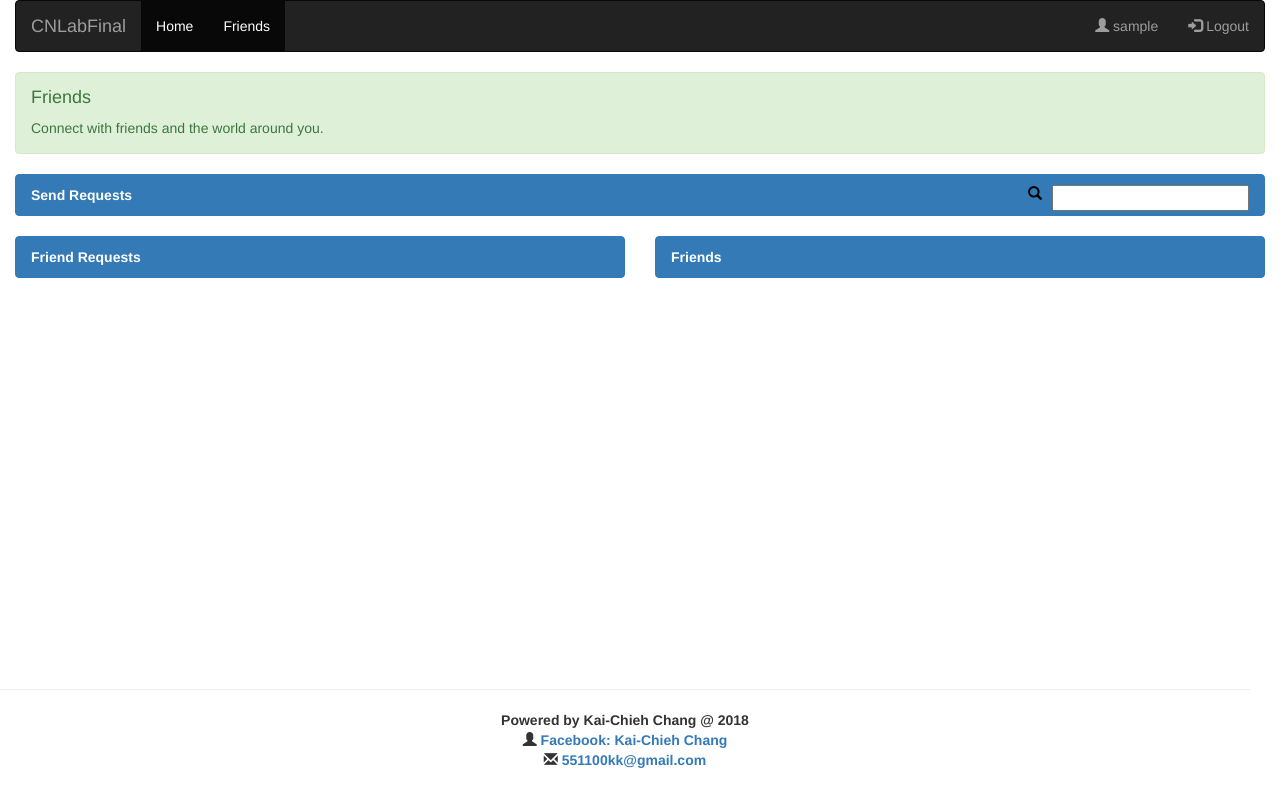
After one commit to 551100kk/CNLabFinal, a Flask app: page /friend in a window 1280 px wide. The commit adds this page. Run offline with Flask 2, Linux system fonts and the light colour scheme; the visitor is signed in with stand-in values (Sample User, id 1); data that the repository does not hold is empty; some libraries are stand-ins or nearby versions.

Commit message:
Add the friend function
You can add new firend in /friend now.
Do some code refactors.
Prevent using %s in sql command for security.

```diff
--- a/server/server.py
+++ b/server/server.py
@@ -1,21 +1,141 @@
-from flask import Flask, render_template, session, redirect, url_for, escape, request, jsonify
-
+import datetime
 import os
-import send_email
 import sqlite3
 import random
 import re
+import time as Time
+
+from flask import Flask, render_template, session, redirect, request, jsonify
+
+import send_email
 
 app = Flask(__name__)
 
-code_mapping = dict()
+CODE_MAP = dict()
 ID_REG = r"^[a-z][0-9]{8}$"
+INIT_POINT = 1000
+INIT_COIN = 100
+
+class Friend:
+    def __init__(self, user, time):
+        self.user = user
+        self.time = time
+
+def get_time_str(time):
+    value = datetime.datetime.fromtimestamp(time)
+    return value.strftime('%Y-%m-%d %H:%M:%S')
+
+
+######################### request function #########################
 
 @app.route("/")
-def hello():
+def main_page():
     if 'username' not in session:
         return redirect('/login?type=0')
     return render_template('main.html', user=session['username'])
+
+@app.route("/friend")
+def friend_page():
+    if 'username' not in session:
+        return redirect('/login?type=0')
+
+    pending = []
+    askme = []
+    myfriends = []
+
+    conn = sqlite3.connect('data.db')
+    cur = conn.cursor()
+    cur.execute('SELECT user2, time FROM friend_request WHERE user1 = ?', [session['username']])
+    for row in cur.fetchall():
+        pending.append(Friend(row[0], get_time_str(row[1])))
+    cur.execute('SELECT user1, time FROM friend_request WHERE user2 = ?', [session['username']])
+    for row in cur.fetchall():
+        askme.append(Friend(row[0], get_time_str(row[1])))
+    cur.execute('SELECT user2, time FROM friend WHERE user1 = ?', [session['username']])
+    for row in cur.fetchall():
+        myfriends.append(Friend(row[0], get_time_str(row[1])))
+    conn.close()
+
+    return render_template('friend.html', user=session['username'], pending=pending,
+                           askme=askme, myfriends=myfriends)
+
+@app.route("/friend_request", methods=['POST'])
+def friend_request():
+    """
+    Send a new friend request to a user, this function will do some check first.
+    If they are not firend now and each user do not have the pending request to each other,
+    this function will add a new record to the database.
+    """
+    user1 = session['username']
+    user2 = request.form['username']
+    now_time = Time.time()
+    if not re.search(ID_REG, user2) and user2 != 'admin':
+        return jsonify(res=-4)
+    # check friend
+    conn = sqlite3.connect('data.db')
+    cur = conn.cursor()
+    cur.execute('SELECT * FROM friend WHERE user1 = ? AND user2 = ?', [user1, user2])
+    if cur.fetchall() or user1 == user2:
+        conn.close()
+        return jsonify(res=-1)
+    cur.execute('SELECT * FROM friend_request WHERE user1 = ? AND user2 = ?', [user1, user2])
+    if cur.fetchall():
+        conn.close()
+        return jsonify(res=-2)
+    cur.execute('SELECT * FROM friend_request WHERE user1 = ? AND user2 = ?', [user2, user1])
+    if cur.fetchall():
+        conn.close()
+        return jsonify(res=-3)
+    cur.execute('SELECT * FROM user_login WHERE username = ?', [user2])
+    if not cur.fetchall():
+        conn.close()
+        return jsonify(res=-4)
+    cur.execute('INSERT INTO friend_request VALUES (?, ?, ?)', [user1, user2, now_time])
+    conn.commit()
+    conn.close()
+    return jsonify(res=0)
+
+@app.route("/friend_update", methods=['POST'])
+def friend_update():
+    """
+    Request:
+    0:  confirm a friend request
+    1:  delete a friend request
+    2:  cancel an add-friend request
+    3:  delete a friend
+    """
+    user1 = session['username']
+    user2 = request.form['username']
+    request_type = request.form['request_type']
+    now_time = Time.time()
+
+    if request_type not in ['0', '1', '2', '3']:
+        return jsonify(res=-1)
+
+    conn = sqlite3.connect('data.db')
+    cur = conn.cursor()
+    # check
+    if request_type == '0':
+        cur.execute('SELECT * FROM friend_request WHERE user1 = ? AND user2 = ?', [user2, user1])
+        if not cur.fetchall():
+            conn.close()
+            return jsonify(res=-1)
+    # update
+    if request_type != '3':
+        if request_type == '2':
+            cur.execute('DELETE FROM friend_request WHERE user1 = ? AND user2 = ?', [user1, user2])
+        else:
+            cur.execute('DELETE FROM friend_request WHERE user1 = ? AND user2 = ?', [user2, user1])
+        if request_type == '0':
+            cur.execute('INSERT INTO friend VALUES (?, ?, ?)', [user1, user2, now_time])
+            cur.execute('INSERT INTO friend VALUES (?, ?, ?)', [user2, user1, now_time])
+    else:
+        cur.execute('DELETE FROM friend WHERE user1 = ? AND user2 = ?', [user1, user2])
+        cur.execute('DELETE FROM friend WHERE user1 = ? AND user2 = ?', [user2, user1])
+    conn.commit()
+    conn.close()
+    return jsonify(res=0)
+
 
 @app.route("/login", methods=['GET'])
 def login_page():
@@ -27,12 +147,6 @@ def login_page():
         warning_type = get_type
     return render_template('login.html', type=warning_type)
 
-@app.route('/logout')
-def logout():
-    # remove the username from the session if it's there
-    session.pop('username', None)
-    return redirect('/')
-
 @app.route("/user_login", methods=['POST'])
 def user_login():
     username = request.form['username']
@@ -42,16 +156,23 @@ def user_login():
 
 
     conn = sqlite3.connect('data.db')
-    c = conn.cursor()
-    c.execute('SELECT * FROM user_login WHERE username = "%s" AND password = "%s"'
-            % (username, password))
-    res = c.fetchall()
+    cur = conn.cursor()
+    cur.execute('SELECT * FROM user_login WHERE username = ? AND password = ?', [username, password])
+    res = cur.fetchall()
     conn.close()
 
-    if len(res):
+    if res:
         session['username'] = username
         return redirect('/')
     return redirect('/login?type=1')
+
+@app.route('/logout')
+def logout():
+    """
+    Remove the username from the session if it's there
+    """
+    session.pop('username', None)
+    return redirect('/')
 
 @app.route("/get_code", methods=['POST'])
 def get_code():
@@ -59,18 +180,17 @@ def get_code():
     if not re.search(ID_REG, username):
         return jsonify(res=-1)
     conn = sqlite3.connect('data.db')
-    c = conn.cursor()
-    c.execute('SELECT * FROM user_login WHERE username = "%s"'
-            % (username))
-    res = c.fetchall()
+    cur = conn.cursor()
+    cur.execute('SELECT * FROM user_login WHERE username = ?', [username])
+    res = cur.fetchall()
     conn.close()
-    if len(res):
+    if res:
         return jsonify(res=-2)
 
     code = random.randint(1000000000, 2000000000)
 
-    code_mapping[username] = str(code)
-    print(code_mapping.get(username))
+    CODE_MAP[username] = str(code)
+    print(CODE_MAP.get(username))
     if send_email.send_verification_code(code, username + '@ntu.edu.tw') == -1:
         return jsonify(res=-3)
     return jsonify(res=0)
@@ -82,12 +202,13 @@ def user_register():
     code = request.form['code']
     if not re.search(ID_REG, username) and username != 'admin':
         return redirect('/login?type=1')
-    print(code_mapping.get(username))
-    if code != code_mapping.get(username):
+    print(CODE_MAP.get(username))
+    if code != CODE_MAP.get(username):
         return redirect('/login?type=2')
     conn = sqlite3.connect('data.db')
-    c = conn.cursor()
-    c.execute('INSERT INTO user_login VALUES ("%s", "%s")' % (username, password))
+    cur = conn.cursor()
+    cur.execute('INSERT INTO user_login VALUES (?, ?, ?, ?)'
+                , [username, password, INIT_POINT, INIT_COIN])
     conn.commit()
     conn.close()
     session['username'] = username
@@ -98,8 +219,8 @@ def admin():
     session['username'] = "GG3be0"
     return redirect('/')
 
-
-
 if __name__ == "__main__":
     app.secret_key = os.urandom(16)
+    app.jinja_env.auto_reload = True
+    app.config['TEMPLATES_AUTO_RELOAD'] = True
     app.run(host="0.0.0.0", port=8755)
--- /dev/null
+++ b/server/static/js/friend.js
@@ -0,0 +1,53 @@
+(function() {
+    //bind send request
+    $("#add_user").bind( "click", function() {
+        username = $("#new_user")[0].value;
+        console.log(username)
+        $("#add_user").prop('disabled', true);
+        $.ajax({
+            method: "POST",
+            url: "/friend_request",
+            data: { username: username }
+        })
+        .done(function( msg ) {
+            $("#add_user").prop('disabled', false);
+            if (msg.res == -1) alert("[錯誤] 你們目前已經為朋友");
+            else if (msg.res == -2) alert("[錯誤] 你已經向用戶送出交友邀請");
+            else if (msg.res == -3) alert("[錯誤] 用戶已經向你送出過交友邀請");
+            else if (msg.res == -4) alert("[錯誤] 帳號不存在");
+            else {
+                alert("成功送出交友邀請");
+            }
+            location.reload();
+        });
+    });
+    //bind update friend
+    $('.update_friend').bind( "click", function() {
+        var username = this.parentElement.getAttribute("user");
+        var type_str = this.value;
+        this.parentElement.remove();
+        var type = -1;
+        if (type_str == "Confirm") type = 0;
+        if (type_str == "Delete Request") type = 1;
+        if (type_str == "Cancel Request") type = 2;
+        if (type_str == "Unfriend") type = 3;
+        console.log(type_str);
+        console.log(type);
+        $.ajax({
+            method: "POST",
+            url: "/friend_update",
+            data: { username: username, request_type: type }
+        })
+        .done(function( msg ) {
+            console.log(msg)
+            if (msg.res == -1) alert("[錯誤] 請重新整理");
+            else {
+                if (type_str == "Confirm") alert("以確認好友邀請");
+                if (type_str == "Delete Request") alert("已刪除好友邀請");
+                if (type_str == "Cancel Request") alert("已取消好友請求");
+                if (type_str == "Unfriend") alert("已刪除好友");
+            }
+            location.reload();
+        });
+    });
+})();
--- a/server/static/js/login.js
+++ b/server/static/js/login.js
@@ -17,7 +17,7 @@
             else if (msg.res == -3) alert("無法寄出認證信請聯絡管理員");
             else {
                 $("#get_code").prop('disabled', true);
-                alert("認證碼已經寄到您的信箱")
+                alert("認證碼已經寄到您的信箱");
             }
         });
     });
--- /dev/null
+++ b/server/templates/friend.html
@@ -0,0 +1,76 @@
+{% extends "header.html" %}
+{% block body %}
+
+<div class="row">
+
+    <div class="col-md-12">
+        <div class="alert alert-dismissable alert-success">
+            <h4>Friends</h4>
+            Connect with friends and the world around you.
+        </div>
+    </div>
+</div>
+
+<div class="row">
+    <div class="col-md-12">
+        <div class="list-group">
+            <div class="list-group-item active">
+                <strong>Send Requests</strong>
+                <input class="myRight" type="text" id="new_user">
+                <span class="glyphicon glyphicon-search myRight" id="add_user"></span>
+            </div>
+            {% for req in pending %}
+            <div class="list-group-item" user="{{ req.user }}">
+                <input type="button" class="btn btn-danger update_friend" value="Cancel Request">
+                <span style="padding-left: 20px" class="glyphicon glyphicon-time"></span>
+                <span>{{ req.time }}</span>
+                <span style="padding-left: 20px" class="glyphicon glyphicon-user"></span>
+                <strong>{{ req.user }}</strong>
+            </div>
+            {% endfor %}
+        </div>
+    </div>
+</div>
+
+<div class="row">
+    <div class="col-md-6">
+        <div class="list-group">
+            <strong class="list-group-item active">Friend Requests</strong>
+            {% for req in askme %}
+            <div class="list-group-item" user="{{ req.user }}">
+                <input type="button" class="btn btn-success update_friend" value="Confirm">
+                <input type="button" class="btn btn-danger update_friend" value="Delete Request">
+                <span style="padding-left: 20px" class="glyphicon glyphicon-time"></span>
+                <span>{{ req.time }}</span>
+                <span style="padding-left: 20px" class="glyphicon glyphicon-user"></span>
+                <strong>{{ req.user }}</strong>
+            </div>
+            {% endfor %}
+        </div>
+    </div>
+
+    <div class="col-md-6">
+        <div class="list-group">
+            <strong class="list-group-item active">Friends</strong>
+            {% for req in myfriends %}
+            <div class="list-group-item" user="{{ req.user }}">
+                <input type="button" class="btn btn-danger update_friend" value="Unfriend">
+                <span style="padding-left: 20px" class="glyphicon glyphicon-time"></span>
+                <span>{{ req.time }}</span>
+                <span style="padding-left: 20px" class="glyphicon glyphicon-user"></span>
+                <strong>{{ req.user }}</strong>
+            </div>
+            {% endfor %}
+        </div>
+    </div>
+</div>
+
+<style>
+    .myRight {
+        color: black;
+        float: right;
+        padding-right: 10px;
+    }
+</style>
+<script type=text/javascript src="/static/js/friend.js"></script>
+{% endblock %}
--- /dev/null
+++ b/server/templates/header.html
@@ -0,0 +1,67 @@
+<html>
+
+    <!-- Latest compiled and minified CSS -->
+    <link rel="stylesheet" href="https://maxcdn.bootstrapcdn.com/bootstrap/3.3.7/css/bootstrap.min.css">
+
+    <!-- jQuery library -->
+    <script src="https://ajax.googleapis.com/ajax/libs/jquery/3.3.1/jquery.min.js"></script>
+
+    <!-- Latest compiled JavaScript -->
+    <script src="https://maxcdn.bootstrapcdn.com/bootstrap/3.3.7/js/bootstrap.min.js"></script>
+    <head>
+        <title>CNLabFinal</title>
+    </head>
+    <body>
+        <div class="container-fluid">
+            <div class="row">
+                <div class="col-md-12">
+                    <nav class="navbar navbar-inverse">
+                        <div class="container-fluid">
+                            <div class="navbar-header">
+                                <a class="navbar-brand" href="/">CNLabFinal</a>
+                            </div>
+                            <ul class="nav navbar-nav">
+                                <li class="active"><a href="/">Home</a></li>
+                            </ul>
+                            <ul class="nav navbar-nav">
+                                <li class="active"><a href="/friend">Friends</a></li>
+                            </ul>
+                            <ul class="nav navbar-nav navbar-right">
+                                <li><a><span class="glyphicon glyphicon-user"></span> {{user}} </a></li>
+                                <li><a href="/logout"><span class="glyphicon glyphicon-log-in"></span> Logout</a></li>
+                            </ul>
+                        </div>
+                    </nav>
+                </div>
+            </div>
+            {% block body %}
+            {% endblock %}
+            <div class="row footer">
+                <div class="col-md-12">
+                    <hr>
+                    <dl>
+                        <dt>
+                            <strong>Powered by Kai-Chieh Chang @ 2018</strong>
+                        </dt>
+                        <dt>
+                            <span class="glyphicon glyphicon-user"></span>
+                            <a href="https://www.facebook.com/masj08">Facebook: Kai-Chieh Chang</a>
+                        </dt>
+                        <dt>
+                            <span class="glyphicon glyphicon-envelope"></span>
+                            <a href="mailto:551100kk@gmail.com">551100kk@gmail.com</a>
+                        </dt>
+                    </dl>
+            </div>
+        </div>
+    </body>
+    <style>
+        .footer {
+            position: fixed;
+            left: 0;
+            bottom: 10px;
+            width: 100%;
+            text-align: center;
+        }
+    </style>
+</html>
```
Also changed, not shown: server/sql_shema.py (+23 -4 lines), server/templates/main.html (+3 -36 lines), 1 other file.
